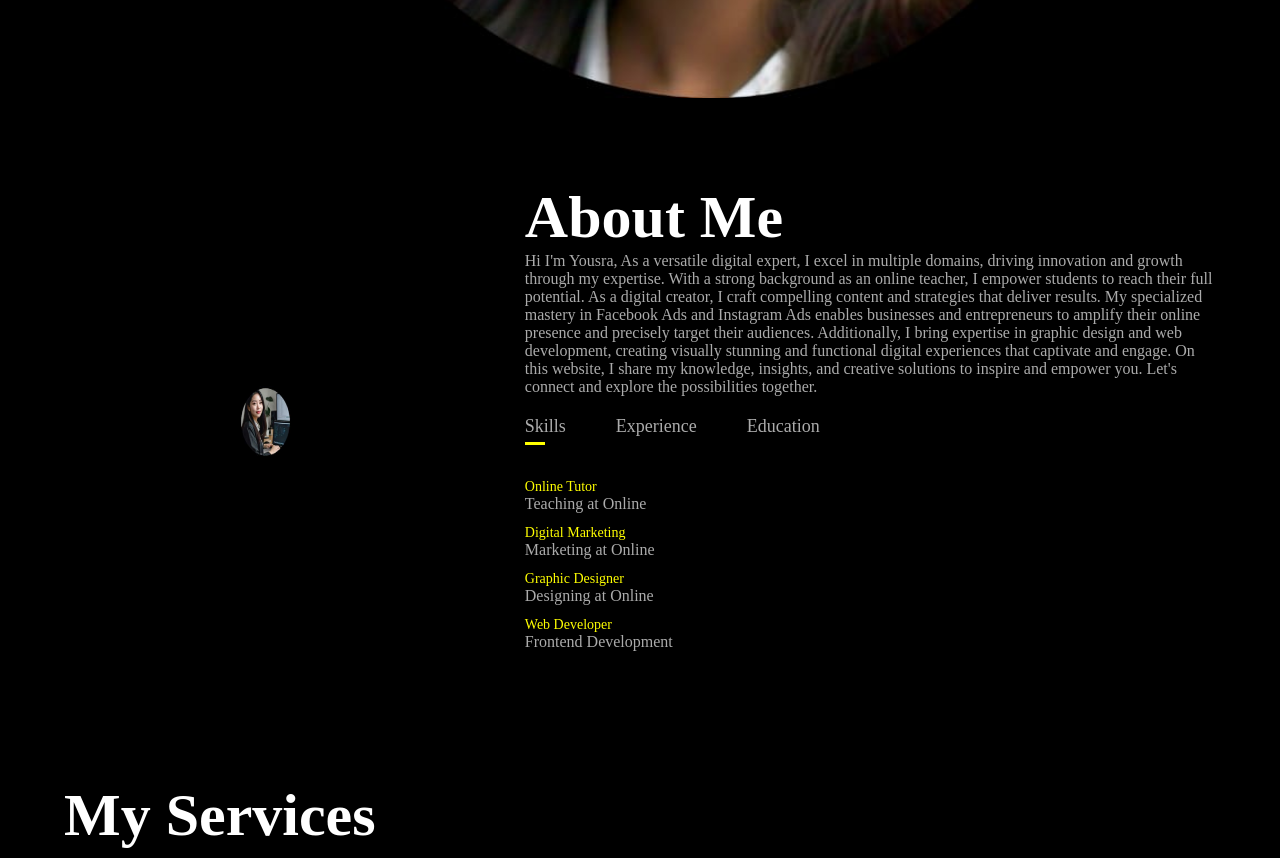
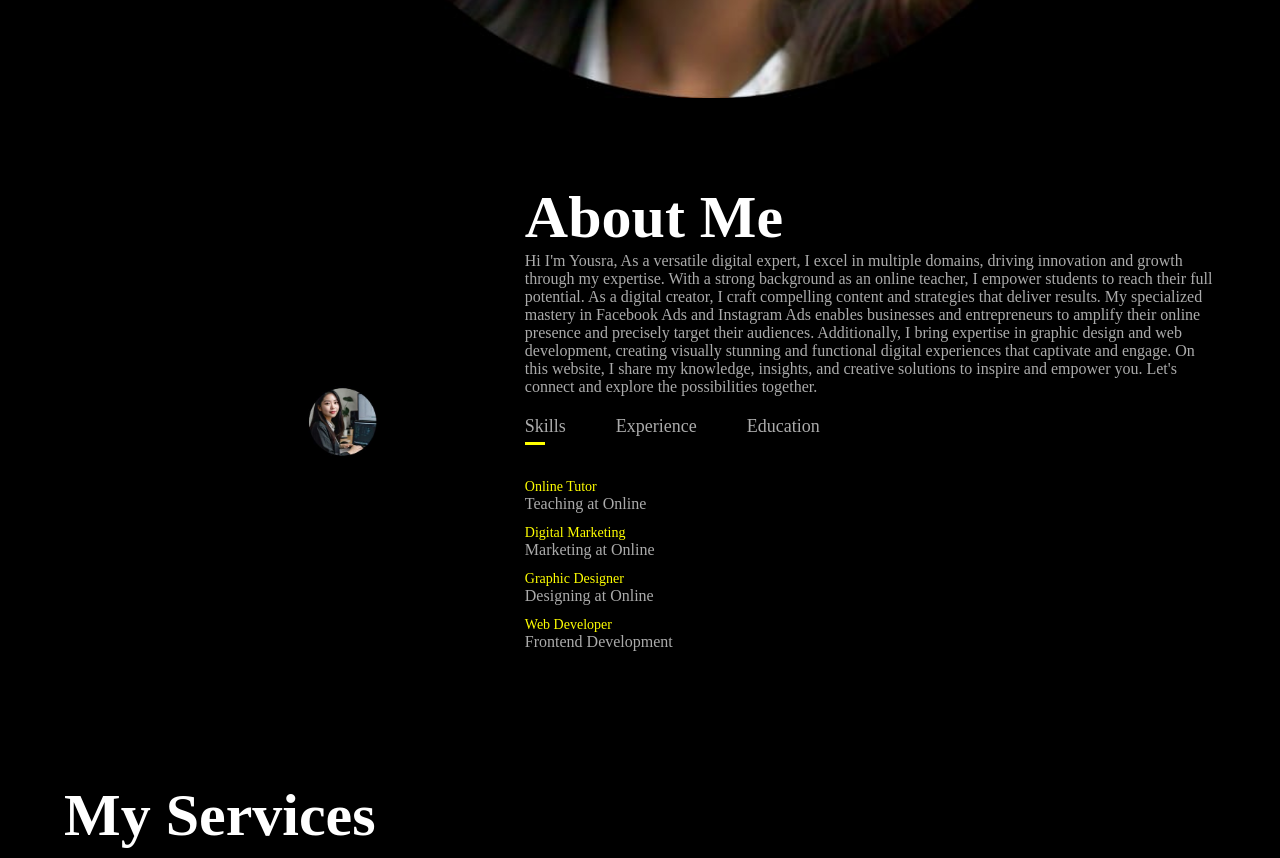
Before and after one commit to yousrakhan23/Responsive-Portfolio-Website-using-Html_CSS_JavaScript-, a plain HTML site: page index.html in a window 1280 px wide. Shown: the part 702-1560 px from the top of the page. Drawn offline with Linux system fonts and the light colour scheme.

Commit message:
added background image through CSS

```diff
--- a/index.html
+++ b/index.html
@@ -38,7 +38,7 @@
         <div class="container">
             <div class="row">
                 <div class="about-col-1">
-                    <img src="images/try1.jpg">
+                    <!-- <img src="images/try1.jpg"> -->
                 </div>
                 <div class="about-col-2">
                     <h1 class="sub-title">About Me</h1>
--- a/style.css
+++ b/style.css
@@ -78,13 +78,15 @@ nav ul li a:hover::after{
 }
 .about-col-1{
     flex-basis: 35%;
+    background-image: url(images/try1.jpg);
+    background-size: cover;
 }
-.about-col-1 img{
+
+/* .about-col-1 img{
     width: 100%;
-    /* height: 80%; */
     height: 100%;
     border-radius: 15px;
-}
+} */
 .about-col-2{
     flex-basis: 60%;
 }
```
